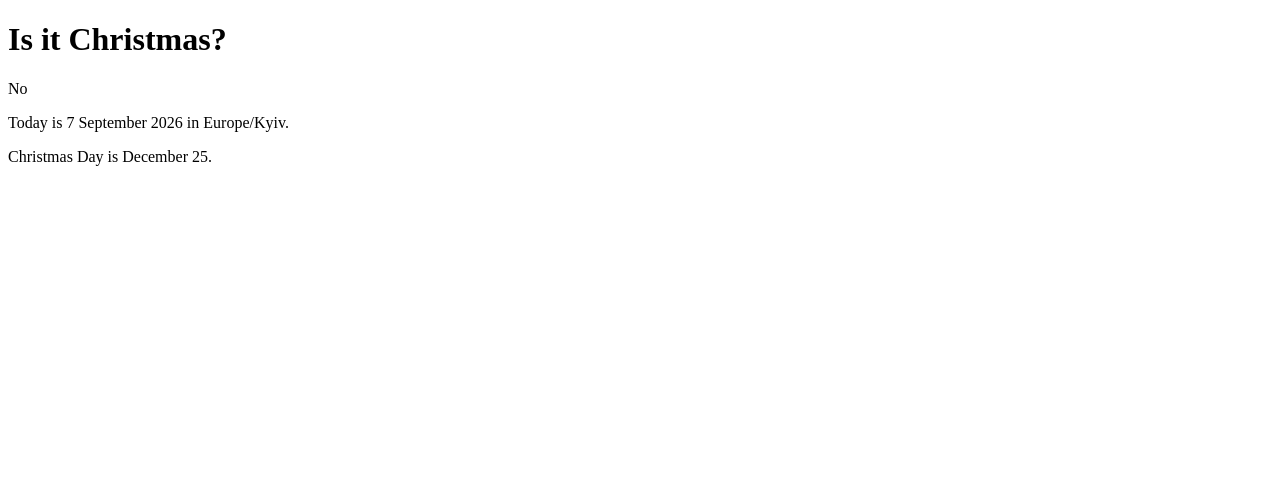
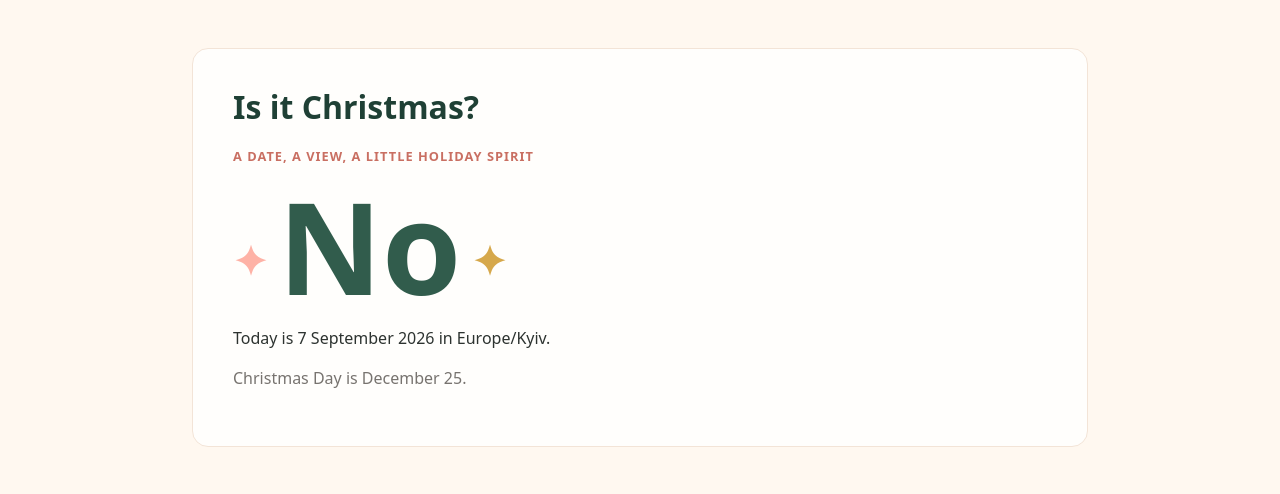
Before and after one commit to lemonderon/web-programming-christmas-practice, a Django app: page / in a window 1280 px wide. Shown: the top 494 px of the page. Run offline with Django 5.2, Linux system fonts and the light colour scheme.

Commit message:
Style the page with app static files

```diff
--- /dev/null
+++ b/holiday/static/holiday/style.css
@@ -0,0 +1,85 @@
+:root {
+    --color-primary: #FEB2A6;
+    --color-primary-dark: #C96F62;
+
+    --color-green: #315C4C;
+    --color-green-dark: #1F4035;
+
+    --color-background: #FFF8F0;
+    --color-surface: #FFFEFC;
+    --color-border: #F3E4D7;
+
+    --color-gold: #D6A84B;
+
+    --color-text: #2D3330;
+    --color-text-muted: #77736F;
+}
+
+* {
+    box-sizing: border-box;
+}
+
+body {
+    margin: 0;
+    background: var(--color-background);
+    color: var(--color-text);
+    font-family: system-ui, sans-serif;
+    line-height: 1.5;
+}
+
+.page {
+    width: min(56rem, calc(100% - 2rem));
+    margin: 3rem auto;
+}
+
+.card {
+    padding: clamp(1.25rem, 4vw, 2.5rem);
+    border: 1px solid var(--color-border);
+    border-radius: 1rem;
+    background: var(--color-surface);
+}
+
+h1, h2 {
+    margin-top: 0;
+    color: var(--color-green-dark);
+    line-height: 1.15;
+}
+
+.eyebrow {
+    color: var(--color-primary-dark);
+    font-size: 0.8rem;
+    font-weight: 650;
+    letter-spacing: 0.08em;
+    text-transform: uppercase;
+}
+
+.answer {
+    margin: 1rem 0;
+    color: var(--color-green);
+    font-size: clamp(4rem, 14vw, 8rem);
+    font-weight: 800;
+    line-height: 1;
+}
+
+.answer::before, .answer::after {
+    font-size: 0.32em;
+    vertical-align: middle;
+}
+
+.answer::before {
+    content: "✦ ";
+    color: var(--color-primary);
+}
+
+.answer::after {
+    content: " ✦";
+    color: var(--color-gold);
+}
+
+.answer::selection {
+    background: var(--color-primary);
+}
+
+.muted {
+    color: var(--color-text-muted);
+}
--- a/holiday/templates/holiday/christmas.html
+++ b/holiday/templates/holiday/christmas.html
@@ -1,16 +1,19 @@
+{% load static %}
 <!doctype html>
 <html lang="en">
 <head>
     <meta charset="utf-8">
     <meta name="viewport" content="width=device-width, initial-scale=1">
     <title>Is it Christmas?</title>
+    <link rel="stylesheet" href="{% static 'holiday/style.css' %}">
 </head>
 <body>
-    <main>
+    <main class="page card">
         <h1>Is it Christmas?</h1>
-        <p>{% if is_christmas %}Yes{% else %}No{% endif %}</p>
+        <p class="eyebrow">A date, a view, a little holiday spirit</p>
+        <p class="answer">{% if is_christmas %}Yes{% else %}No{% endif %}</p>
         <p>Today is {{ today|date:"j F Y" }} in Europe/Kyiv.</p>
-        <p>Christmas Day is December 25.</p>
+        <p class="muted">Christmas Day is December 25.</p>
     </main>
 </body>
 </html>
```
